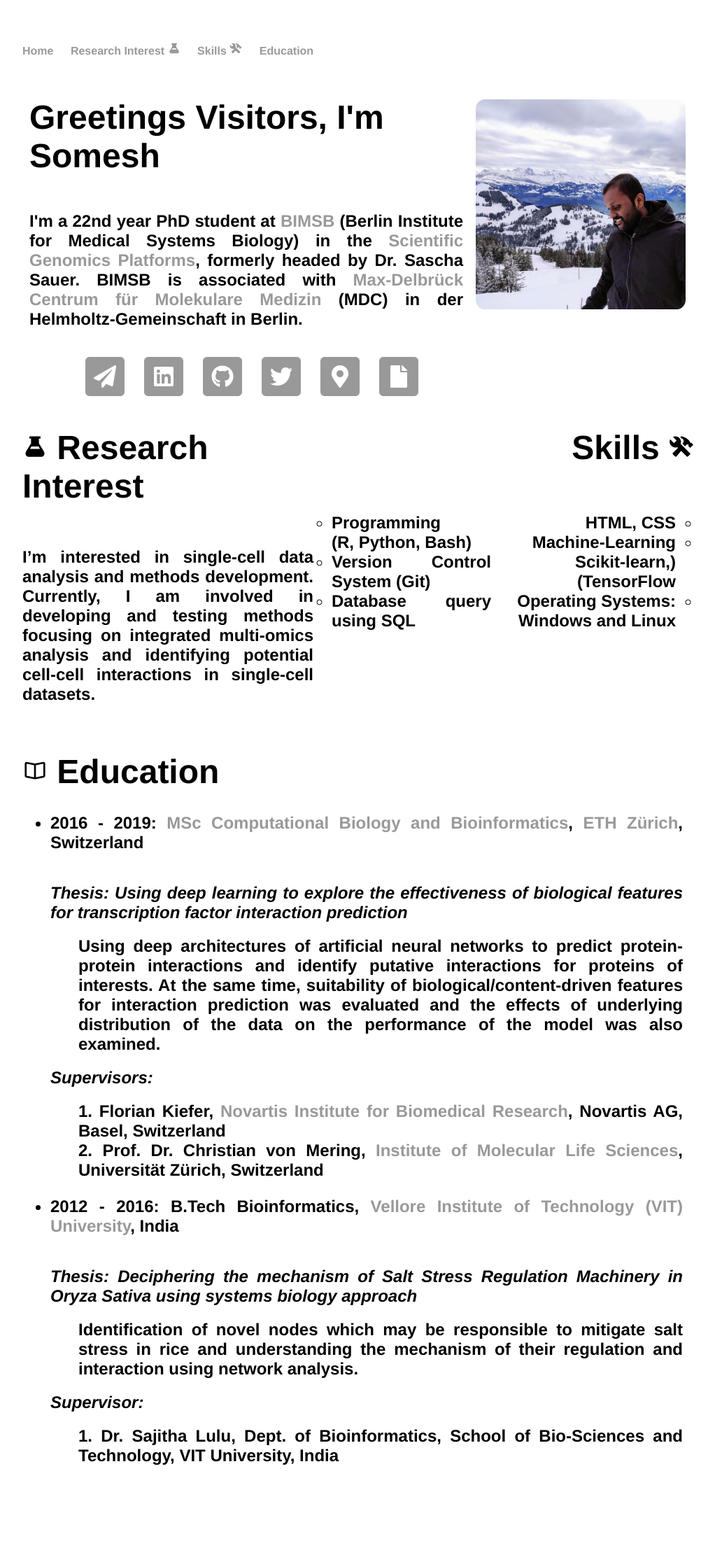
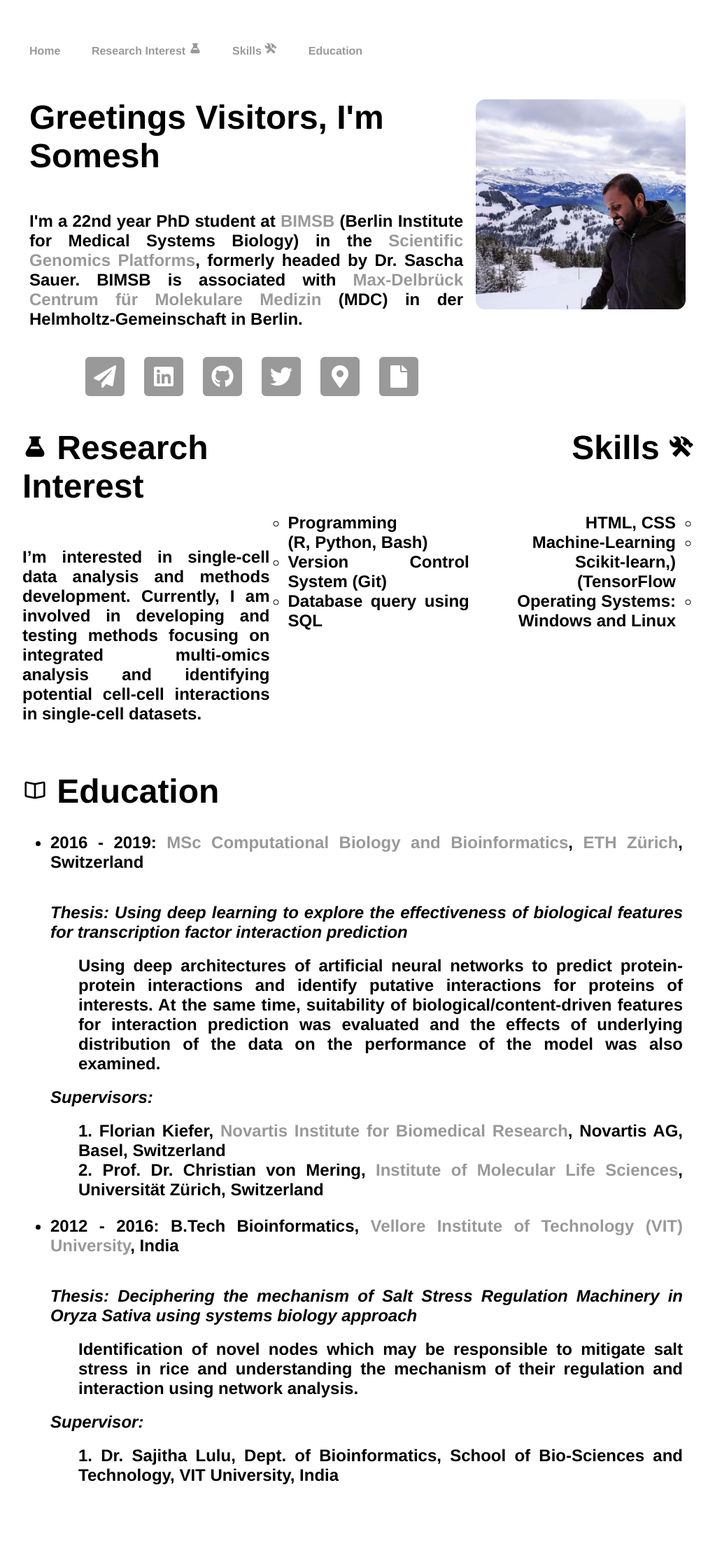
Before and after one commit to saisomesh2594/saisomesh2594.github.io, a Jekyll site: the page built from index.html, in a window 1280 px wide. Shown: the whole page at 70% size, without its empty margins (128-1150 px from the left). Built offline with Jekyll 4.4.1, drawn with Linux system fonts in a browser that asks for light colours; before the commit the page ends 2194 px from its top, so only the background shows below that.

Commit message:
update css

```diff
--- a/css/main.css
+++ b/css/main.css
@@ -13,7 +13,7 @@
 nav ul li, footer ul li {
     display: inline;
     margin-right: 20px;
-    /*padding: 10px;*/
+    padding: 10px;
 }
 
 /*ul li{
@@ -26,8 +26,8 @@
 }
 
 li.custom {
-            text-align:right;
-            direction:rtl;
+	text-align:right;
+    direction:rtl;
 }
 
 dl dt{
@@ -152,5 +152,5 @@
 #twitter {
 	padding-top: 0rem;
 	float: left;
-	width: 55%;
+	/*width: 55%;*/
 }
```
